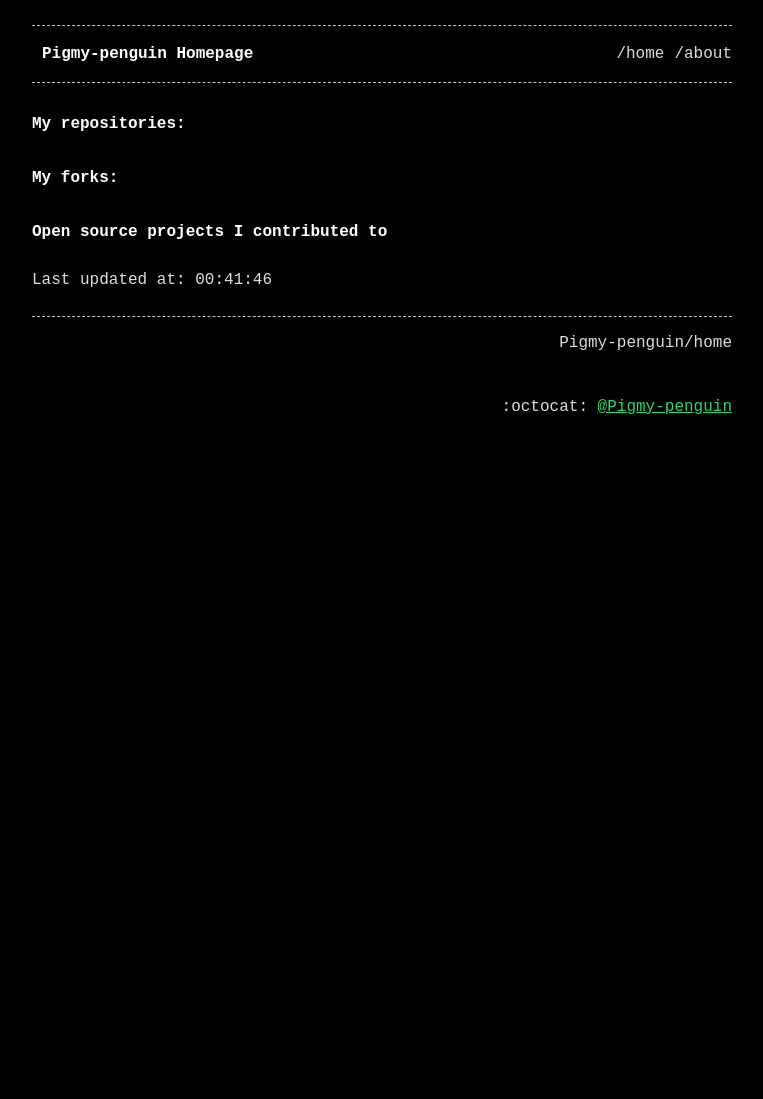
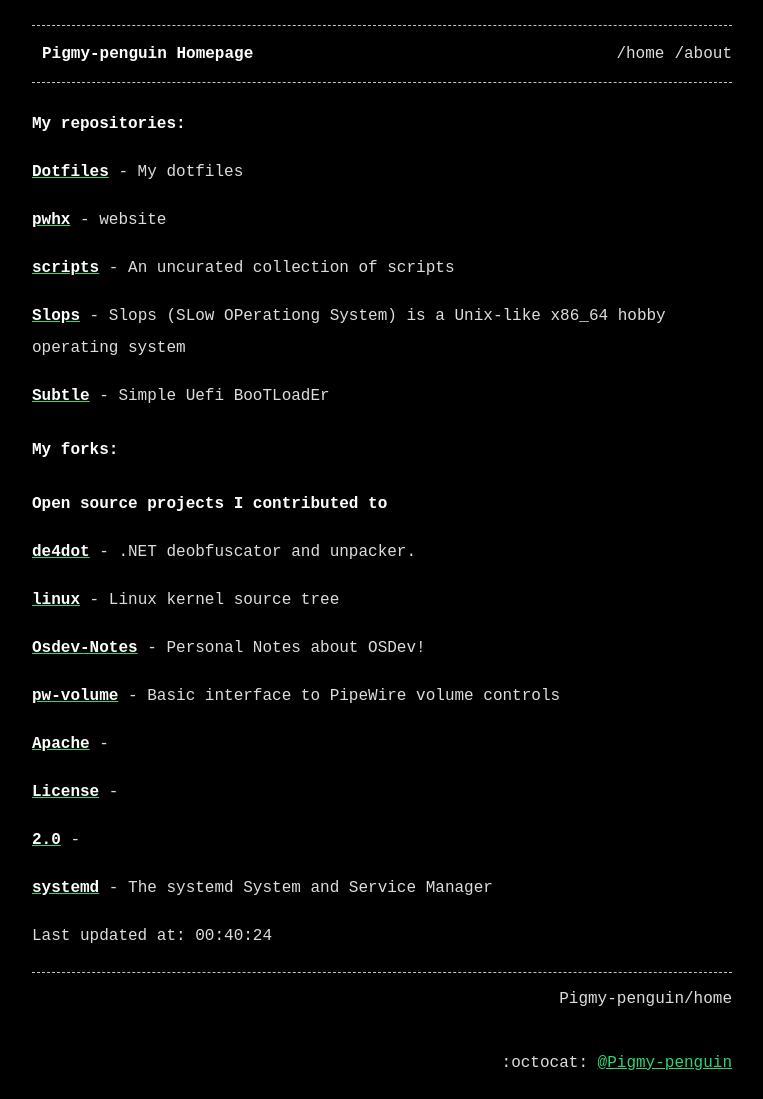
Before and after one commit to Pigmy-penguin/Pigmy-penguin.github.io, a Jekyll site: the page built from index.md, in a window 1280 px wide. Shown: the whole page, without its empty margins (258-1021 px from the left). Built offline with Jekyll 4.4.1, drawn with Linux system fonts in a browser that asks for light colours; before the commit the page ends 900 px from its top, so only the background shows below that.

Commit message:
Auto updating the website

```diff
--- a/index.md
+++ b/index.md
@@ -7,8 +7,34 @@ title: Pigmy-penguin Homepage
 
 ## My repositories:
 
+[**Dotfiles**](https://github.com/Pigmy-penguin/Dotfiles) - My dotfiles
+
+[**pwhx**](https://github.com/Pigmy-penguin/pwhx) - website
+
+[**scripts**](https://github.com/Pigmy-penguin/scripts) - An uncurated collection of scripts
+
+[**Slops**](https://github.com/Pigmy-penguin/Slops) - Slops (SLow OPerationg System) is a Unix-like x86_64 hobby operating system
+
+[**Subtle**](https://github.com/Pigmy-penguin/Subtle) - Simple Uefi BooTLoadEr
+
 ## My forks:
 ### Open source projects I contributed to
 
+[**de4dot**](https://github.com/Pigmy-penguin/de4dot) - .NET deobfuscator and unpacker.
 
-Last updated at: 00:41:46
+[**linux**](https://github.com/Pigmy-penguin/linux) - Linux kernel source tree
+
+[**Osdev-Notes**](https://github.com/Pigmy-penguin/Osdev-Notes) - Personal Notes about OSDev!
+
+[**pw-volume**](https://github.com/Pigmy-penguin/pw-volume) - Basic interface to PipeWire volume controls
+
+[**Apache**](https://github.com/Pigmy-penguin/Apache) -
+
+[**License**](https://github.com/Pigmy-penguin/License) -
+
+[**2.0**](https://github.com/Pigmy-penguin/2.0) -
+
+[**systemd**](https://github.com/Pigmy-penguin/systemd) - The systemd System and Service Manager
+
+
+Last updated at: 00:40:24
```
Also changed, not shown: 2 other files.
